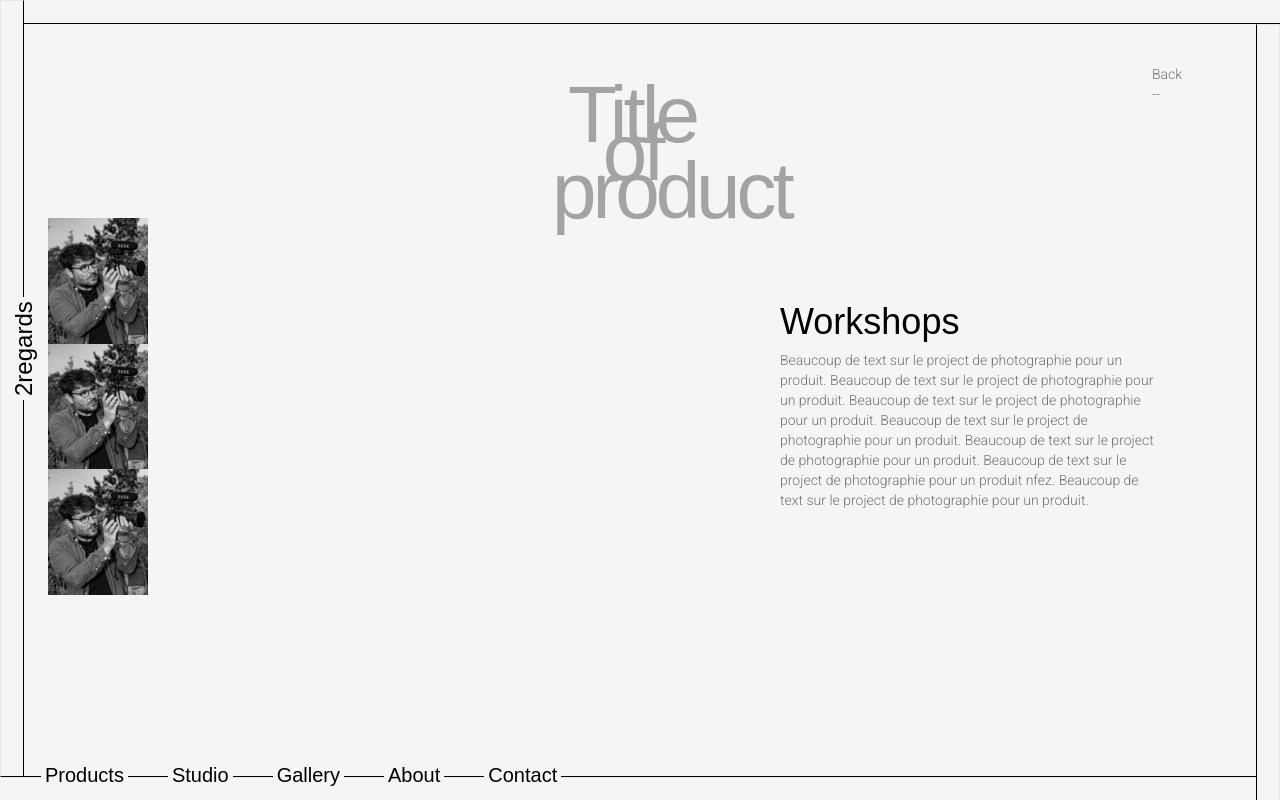
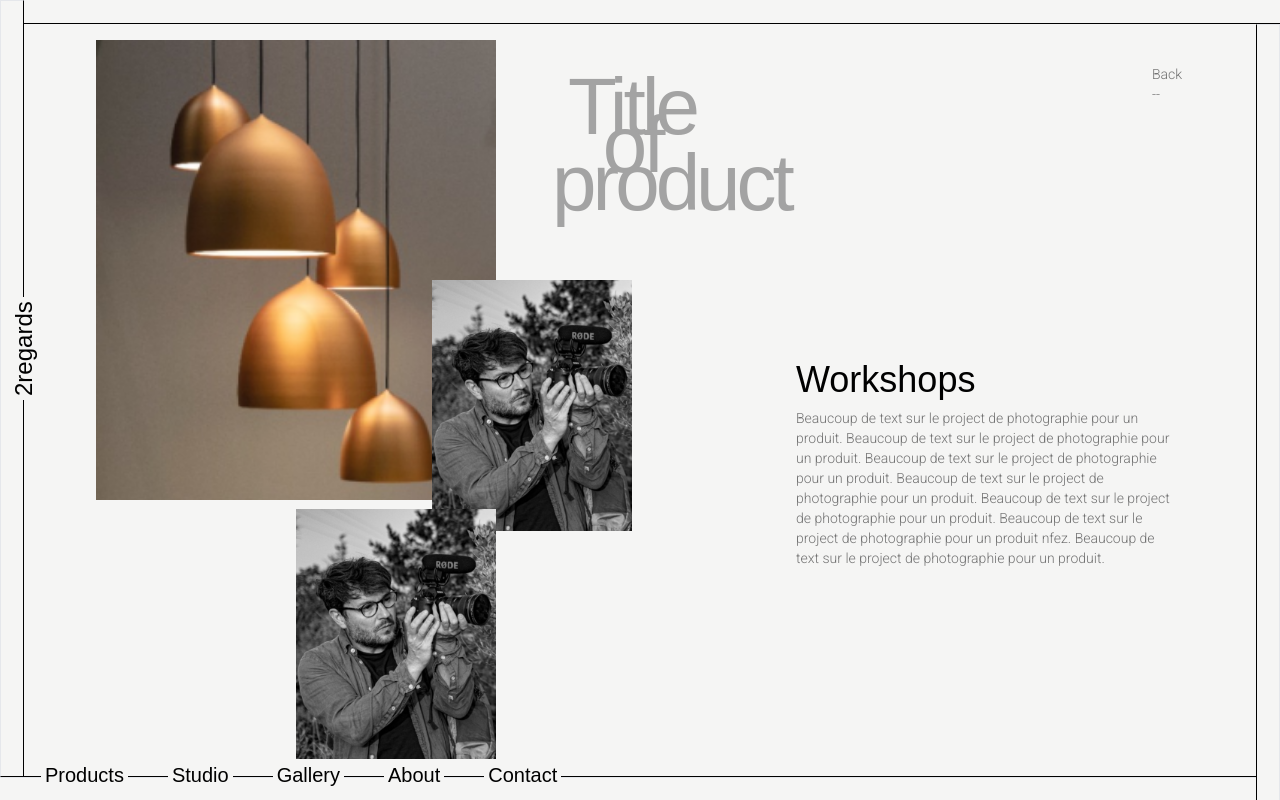
Before and after one commit to VivienIngrams/2regards, a Next.js app: page /product in a window 1280 px wide. Built offline with nearby package versions, Linux system fonts and the light colour scheme; a web font is replaced by a local one.

Commit message:
Design for Product page

```diff
--- a/app/product/page.tsx
+++ b/app/product/page.tsx
@@ -1,15 +1,21 @@
 import React from "react";
 
 import Image from "next/image";
+import Link from "next/link";
 
 const Product = () => {
   return (
-    <div className="md:py-12 mr-16 text-neutral-500 text-sm ">
-
+    <div className="relative md:mr-16 text-neutral-500 text-sm h-full">
       {/* Nav buttons */}
       <div className="w-24 fixed right-8 top-16">
-        <div className="">Back</div>
-        <div className="">--</div>
+        <Link href="/">
+          <div className="">Back</div>
+        </Link>
+        <div>
+          <Link href=""></Link>
+          <div className="">--</div>
+          <Link href=""></Link>
+        </div>
       </div>
 
       {/* Right border */}
@@ -17,40 +23,41 @@ const Product = () => {
         <div className="right-0 top-4 md:top-6 relative min-h-screen border-l-black border-[1px] bg-stone-100" />
       </div>
 
-      {/* Header */}
-      <div className="m-2 flex items-center justify-center text-center text-neutral-400">
+      {/* Title */}
+      <div className="absolute p-12 w-full flex items-center justify-center text-center text-neutral-400">
         <div className="max-w-[160px]">
-        <p className=" text-[80px] font-normal font-italiana leading-[38px] tracking-tighter">
-          Title of product
-        </p></div>
+          <p className=" text-[80px] font-normal font-italiana leading-[38px] tracking-tighter">
+            Title of product
+          </p>
+        </div>
       </div>
 
-      <div className=" grid md:grid-cols-2">
+      <div className="md:grid md:grid-cols-2 min-h-full max-h-[90vh]">
         {/* Left side of page */}
-        <div>
-          <div className="flex">
+        <div className="md:grid md:grid-rows-3 md:w-full max-h-[90vh]">
+          <div className="z-1 pl-12 flex relative h-full ">
             <Image
-              className=""
+              className="object-fill overflow-visible absolute"
+              src="/images/lights.png"
+              height={400}
+              width={400}
+              alt="Paulo Bastos"
+            />
+          </div>
+          <div className="z-2 flex relative h-full justify-end">
+            <Image
+              className=" absolute"
               src="/images/Paulo2.jpeg"
-              width={100}
+              width={200}
               height={200}
               alt="Paulo Bastos"
             />
           </div>
-          <div className="flex">
+          <div className="z-3 pl-28 flex justify-center h-full relative">
             <Image
-              className=""
+              className=" absolute bottom-0"
               src="/images/Paulo2.jpeg"
-              width={100}
-              height={200}
-              alt="Paulo Bastos"
-            />
-          </div>
-          <div className="flex">
-            <Image
-              className=""
-              src="/images/Paulo2.jpeg"
-              width={100}
+              width={200}
               height={200}
               alt="Paulo Bastos"
             />
@@ -58,7 +65,7 @@ const Product = () => {
         </div>
 
         {/* Right side of page */}
-        <div className="flex items-center justify-center ml-24">
+        <div className="flex items-center justify-center mt-32 ml-32">
           <div className="mx-auto max-w-sm">
             <h1 className="font-italiana text-4xl text-black leading-1">
               Workshops
```
